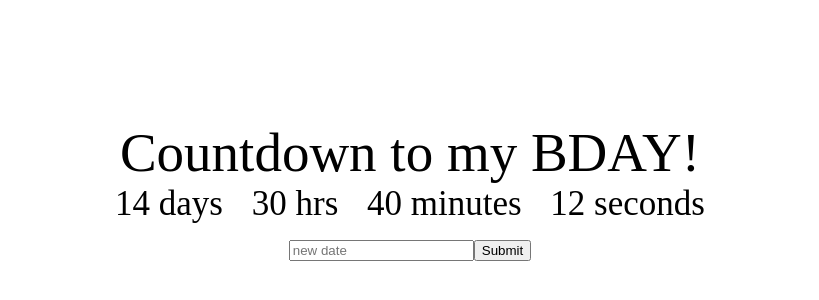
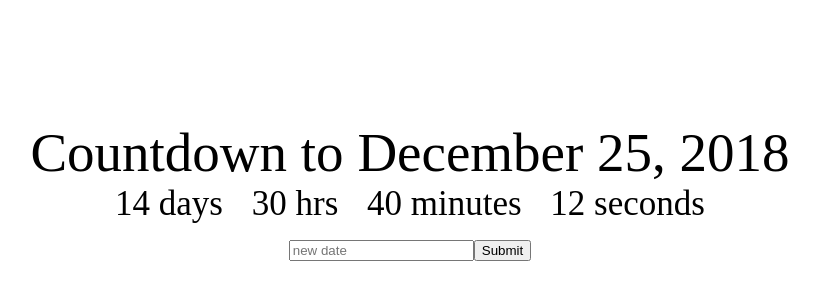
Before and after one commit to StevieIsmagic/countdownChamp, a React (Create React App) app: page / in a window 1280 px wide. Shown: the part 132-432 px from the top of the page, without its empty margins (230-1049 px from the left). Built offline with nearby package versions, Linux system fonts and the light colour scheme.

Commit message:
add state to App

```diff
--- a/src/App.js
+++ b/src/App.js
@@ -3,10 +3,23 @@ import './App.css';
 
 
 class App extends Component {
+  constructor(props) {
+    super(props);
+    this.state = {
+      deadline: "December 25, 2018",
+      newDeadline: ''
+    }
+  }
+
+  changeDeadline() {
+    this.setState({ deadline: "November 1, 2021" })
+  }
+
   render() {
     return (
       <div className='App'>
-      <div className='App-title'> Countdown to my BDAY!</div>
+        <div className='App-title'>
+          Countdown to {this.state.deadline}</div>
         <div>
           <div className='Clock-days'> 14 days</div>
           <div className='Clock-hours'> 30 hrs</div>
@@ -14,10 +27,14 @@ class App extends Component {
           <div className='Clock-seconds'> 12 seconds</div>
         </div>
         <div>
-          <input placeholder='new date' />
-          <button>Submit</button>
+          <input
+          placeholder='new date'
+          onChange={ event => console.log('event >', event)}
+          />
+          <button onClick={ () => this.changeDeadline() }>
+          Submit
+          </button>
         </div>
-
       </div>
     )
   }
```
Lines whose indentation alone changed are shown as unchanged.
